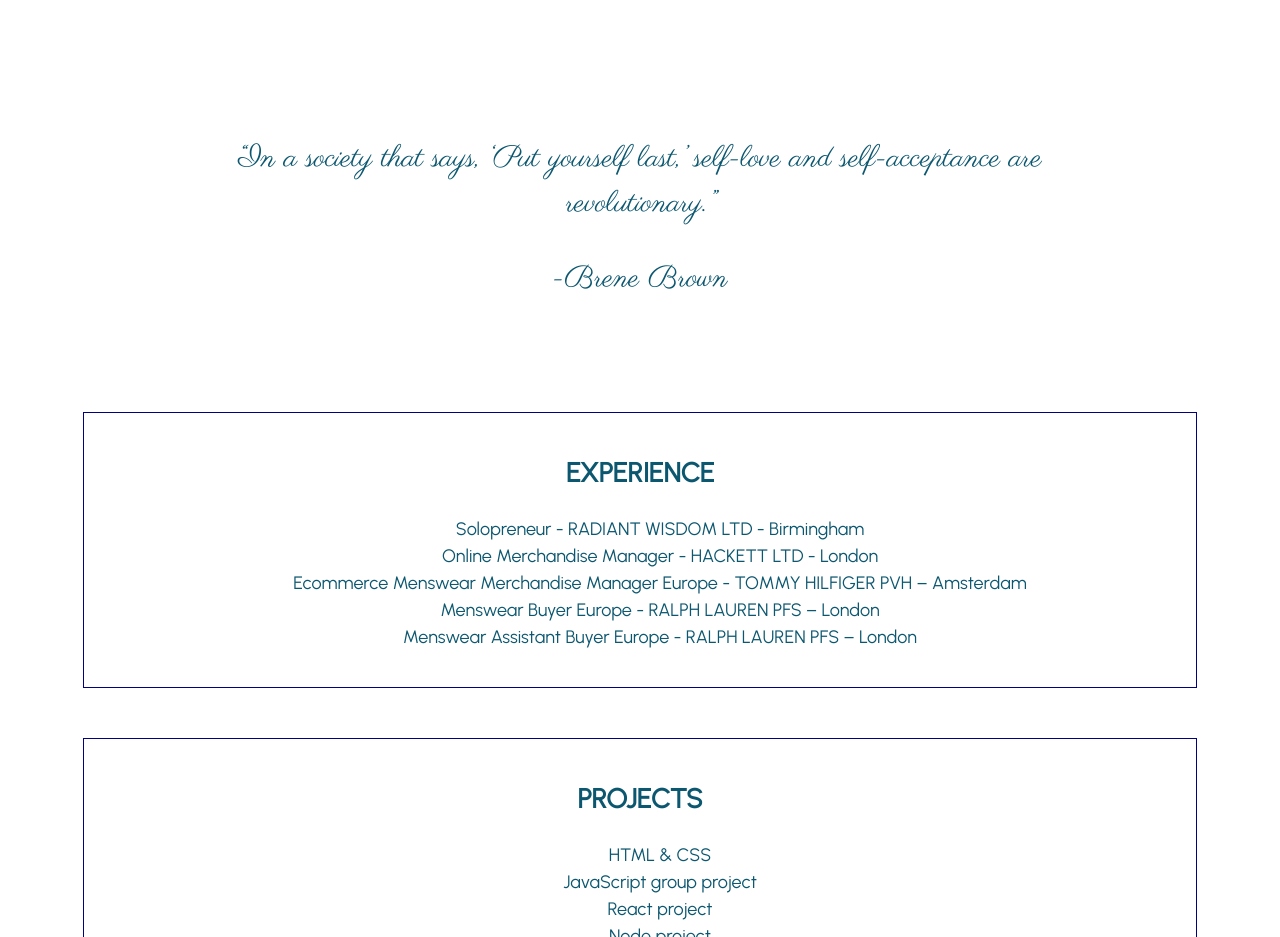
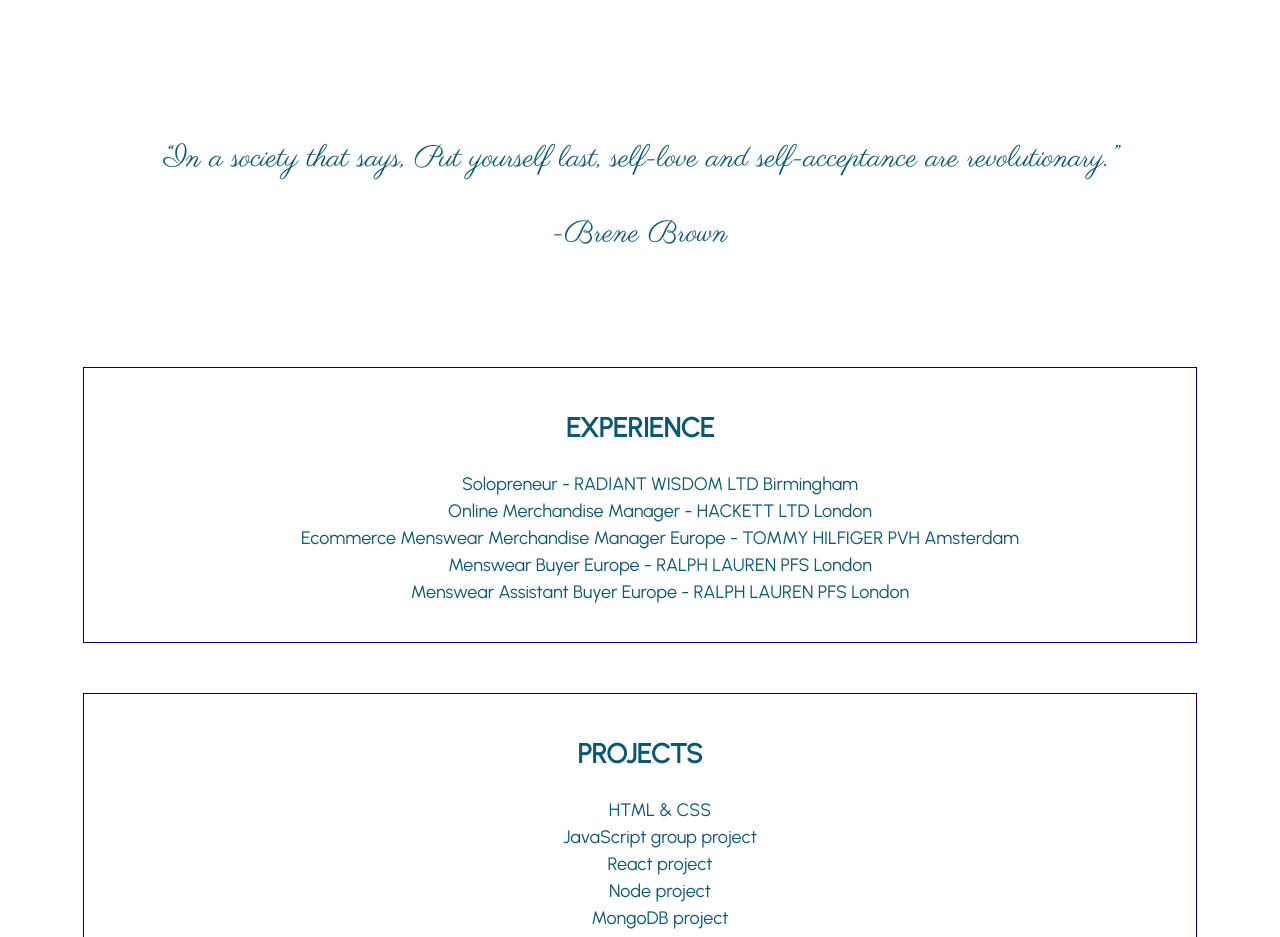
Before and after one commit to black-codher-bootcamp-2022-daly/unit-02-html-css-assessment-JazHarlow, a website: page index.html in a window 1280 px wide. Shown: the part 1680-2617 px from the top of the page. Drawn offline with Linux system fonts and the light colour scheme.

Commit message:
removed ' and -

```diff
--- a/index.html
+++ b/index.html
@@ -49,7 +49,7 @@
 <div>
 <section>
 <figure class="quote">
-  <blockquote><p> “In a society that says, ‘Put yourself last,’ self-love and self-acceptance are revolutionary.”</p>
+  <blockquote><p> “In a society that says, Put yourself last, self-love and self-acceptance are revolutionary.”</p>
   </blockquote>
   <figcaption>-Brene Brown</figcaption>
      </figure>
@@ -61,11 +61,11 @@
 
   <h2 id="experience">EXPERIENCE</h2>
     <ul style="list-style: none;">
-     <li>Solopreneur - RADIANT WISDOM LTD - Birmingham</li>
-     <li>Online Merchandise Manager - HACKETT LTD - London</li>
-     <li>Ecommerce Menswear Merchandise Manager Europe - TOMMY HILFIGER PVH – Amsterdam</li>
-     <li>Menswear Buyer Europe - RALPH LAUREN PFS – London</li>
-     <li>Menswear Assistant Buyer Europe - RALPH LAUREN PFS – London</li>
+     <li>Solopreneur - RADIANT WISDOM LTD Birmingham</li>
+     <li>Online Merchandise Manager - HACKETT LTD London</li>
+     <li>Ecommerce Menswear Merchandise Manager Europe - TOMMY HILFIGER PVH Amsterdam</li>
+     <li>Menswear Buyer Europe - RALPH LAUREN PFS London</li>
+     <li>Menswear Assistant Buyer Europe - RALPH LAUREN PFS London</li>
     </ul>
 </div>
 
```
